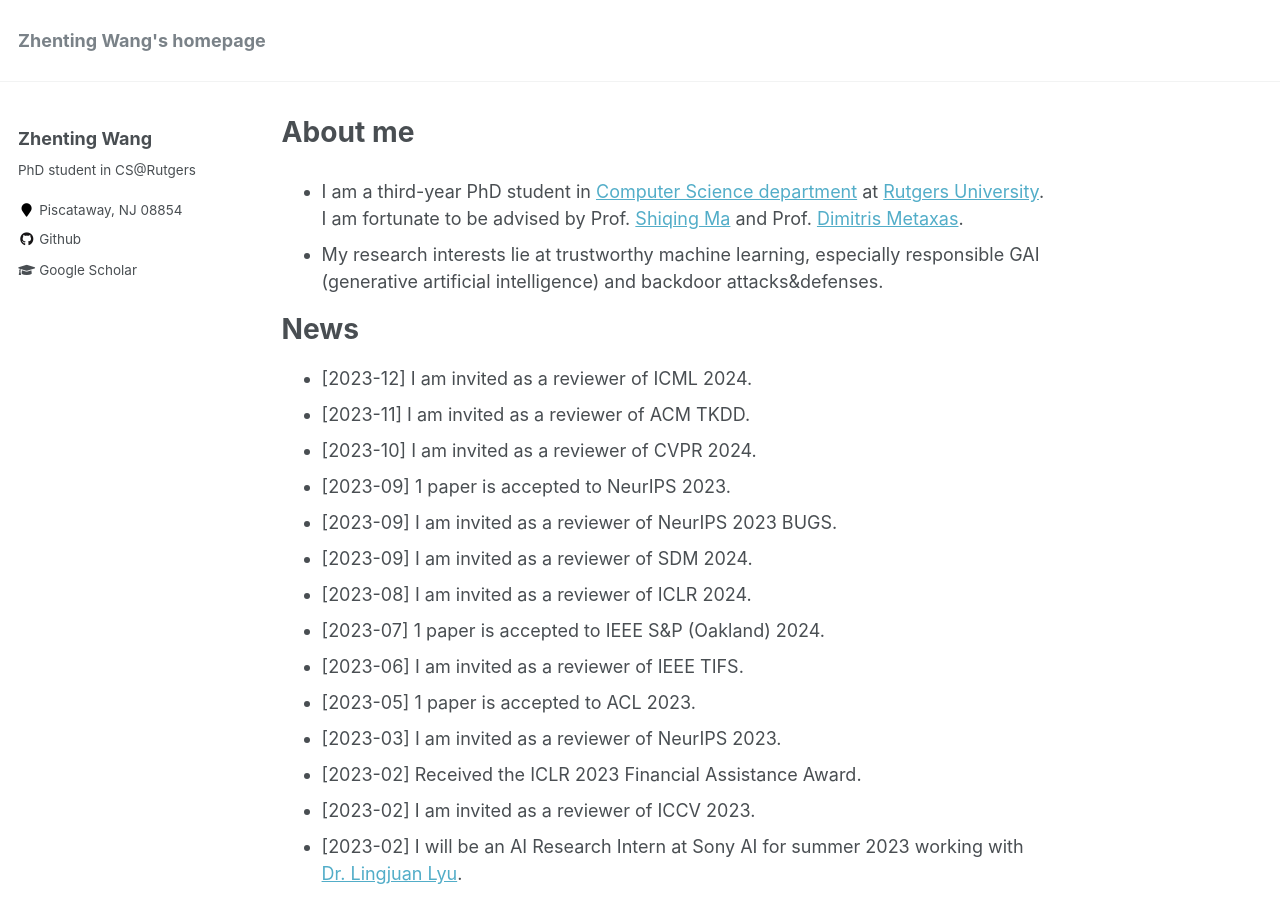
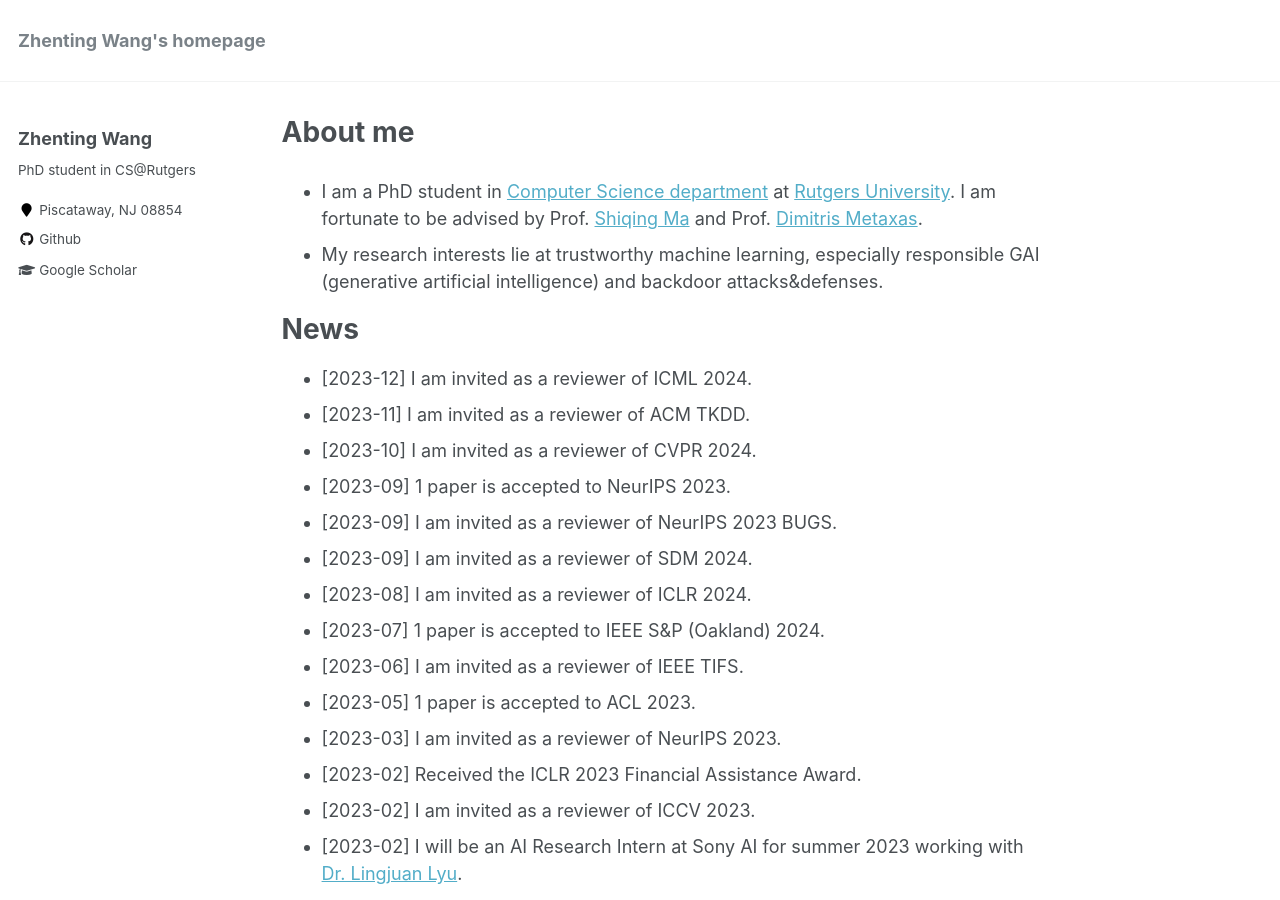
Before and after one commit to ZhentingWang/zhentingwang.github.io, a Jekyll site: the page built from _pages/about.md, in a window 1280 px wide and 900 px high. Built offline with Jekyll 4.4.1, drawn with Linux system fonts in a browser that asks for light colours.

Commit message:
Update about.md

```diff
--- a/_pages/about.md
+++ b/_pages/about.md
@@ -8,7 +8,7 @@ redirect_from:
   - /about.html
 ---
 
-* I am a third-year PhD student in [Computer Science department](https://www.cs.rutgers.edu/) at [Rutgers University](https://www.rutgers.edu/). I am fortunate to be advised by Prof. [Shiqing Ma](https://www.cs.rutgers.edu/~sm2283/) and Prof. [Dimitris Metaxas](https://people.cs.rutgers.edu/~dnm/).
+* I am a PhD student in [Computer Science department](https://www.cs.rutgers.edu/) at [Rutgers University](https://www.rutgers.edu/). I am fortunate to be advised by Prof. [Shiqing Ma](https://www.cs.rutgers.edu/~sm2283/) and Prof. [Dimitris Metaxas](https://people.cs.rutgers.edu/~dnm/).
 * My research interests lie at trustworthy machine learning, especially responsible GAI (generative artificial intelligence) and backdoor attacks&defenses.
 
 News
```
